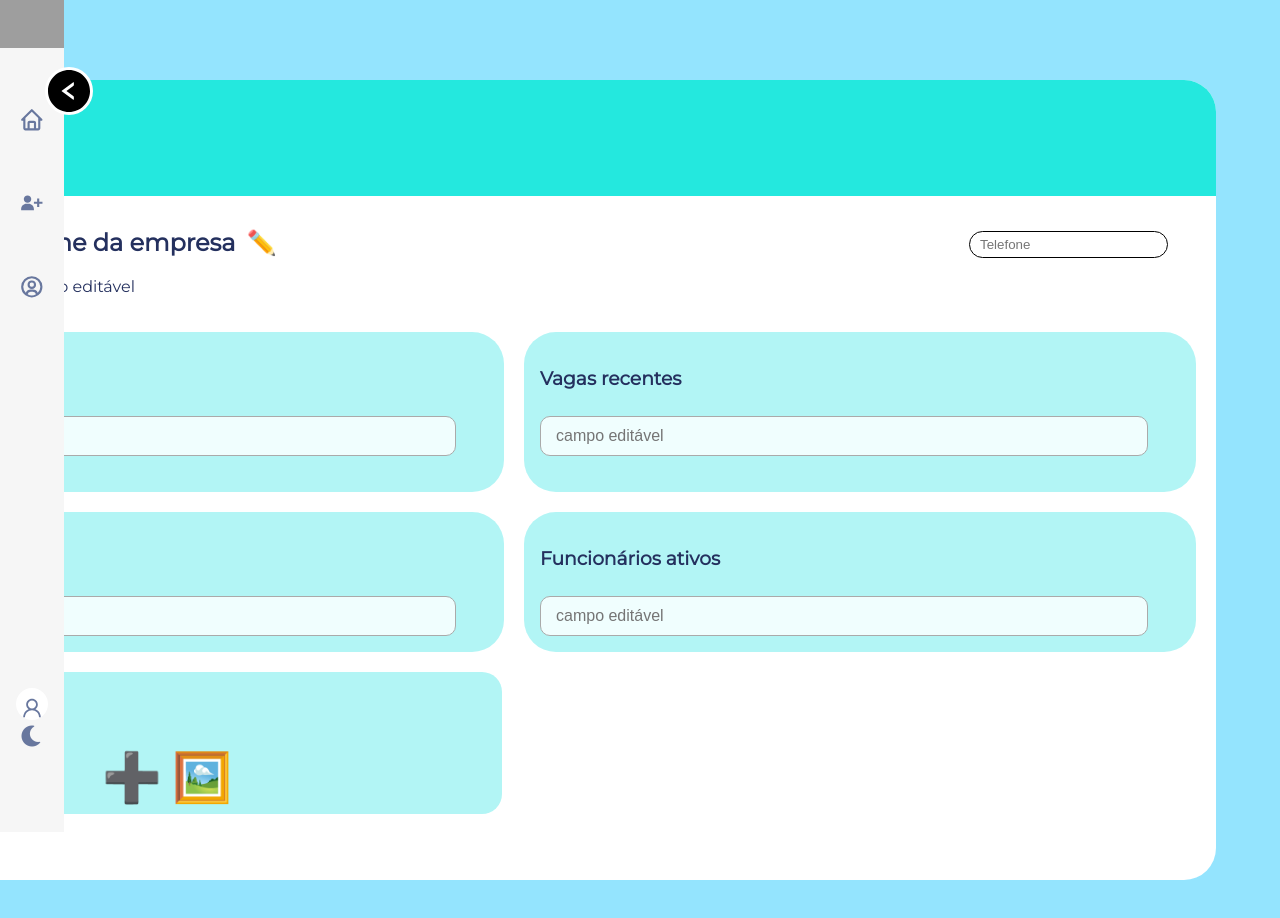
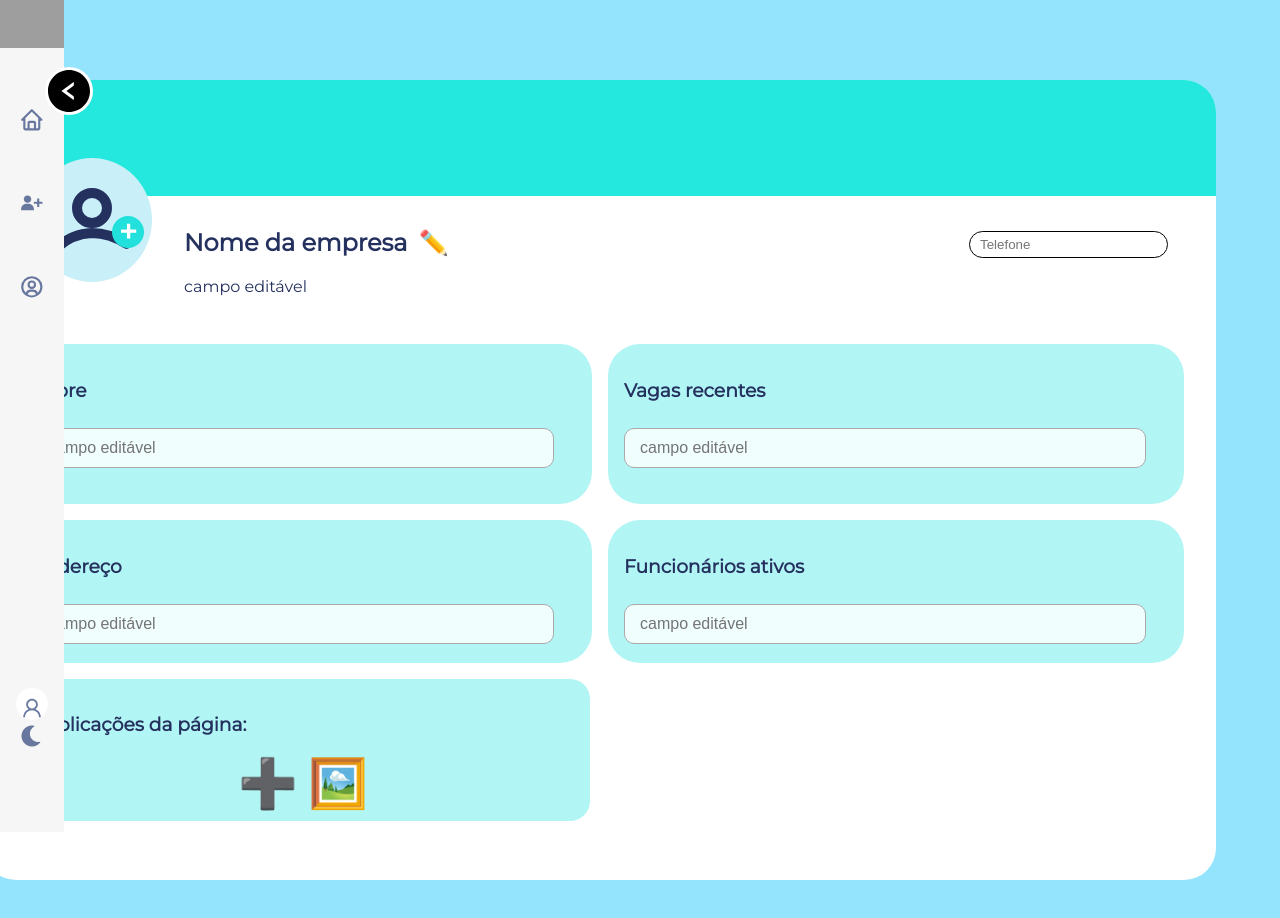
Before and after one commit to pfFabio/marica-emprego_3periodo, a React (Create React App) app: page /perfilempresa in a window 1280 px wide. Shown: the top 918 px of the page. Built offline with nearby package versions, Linux system fonts and the light colour scheme; grey boxes are pictures that could not be loaded.

Commit message:
ajuste no perfil de empresa

```diff
--- a/src/components/PerfilEmpresa.jsx
+++ b/src/components/PerfilEmpresa.jsx
@@ -9,7 +9,6 @@ const Container = styled.div`
 `
 
 const Content = styled.main`
-    flex-grow: 1;
     border-radius: 2rem;
     background-color: rgb(255, 255, 255);
     margin-left: 6rem;
@@ -18,6 +17,7 @@ const Content = styled.main`
     display: flex;
     flex-direction: column;
     height: 50rem;
+    width: 80rem;
     `
 
 const Header = styled.section`
@@ -62,24 +62,24 @@ const TelefonerInput = styled.input`
 const InfoGrid = styled.section`
     display: grid;
     grid: 10rem/ auto auto;
-    gap: 20px;
-    margin-top: 20px;
-    padding-left: 20px;
-    padding-right: 20px;
-    height: 300px;
+    gap: 1rem;
+    margin-top: 2rem;
+    padding-left: 2rem;
+    padding-right: 2rem;
+    height: 30rem;
 `
 
 const InfoBox = styled.div`
     background-color: #b2f5f5;
     padding: 1rem;
     border-radius: 2rem;
-    width: 40rem;
+    width: 34rem;
     `
 const InfoBoxfull = styled.div`
     background-color: #b2f5f5;
     padding: 15px;
     border-radius: 20px;
-    width: 40rem;
+    width: 34rem;
     height: 7rem;
 `
 
```
